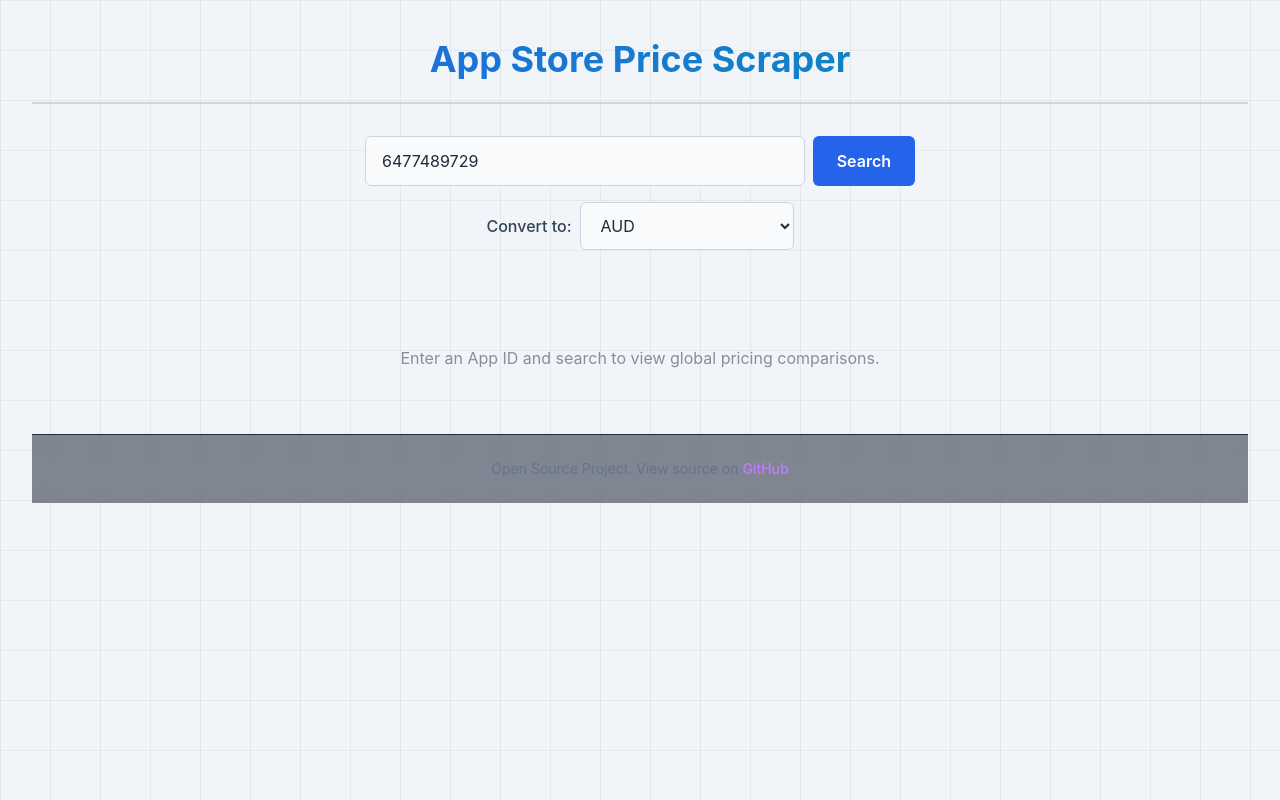
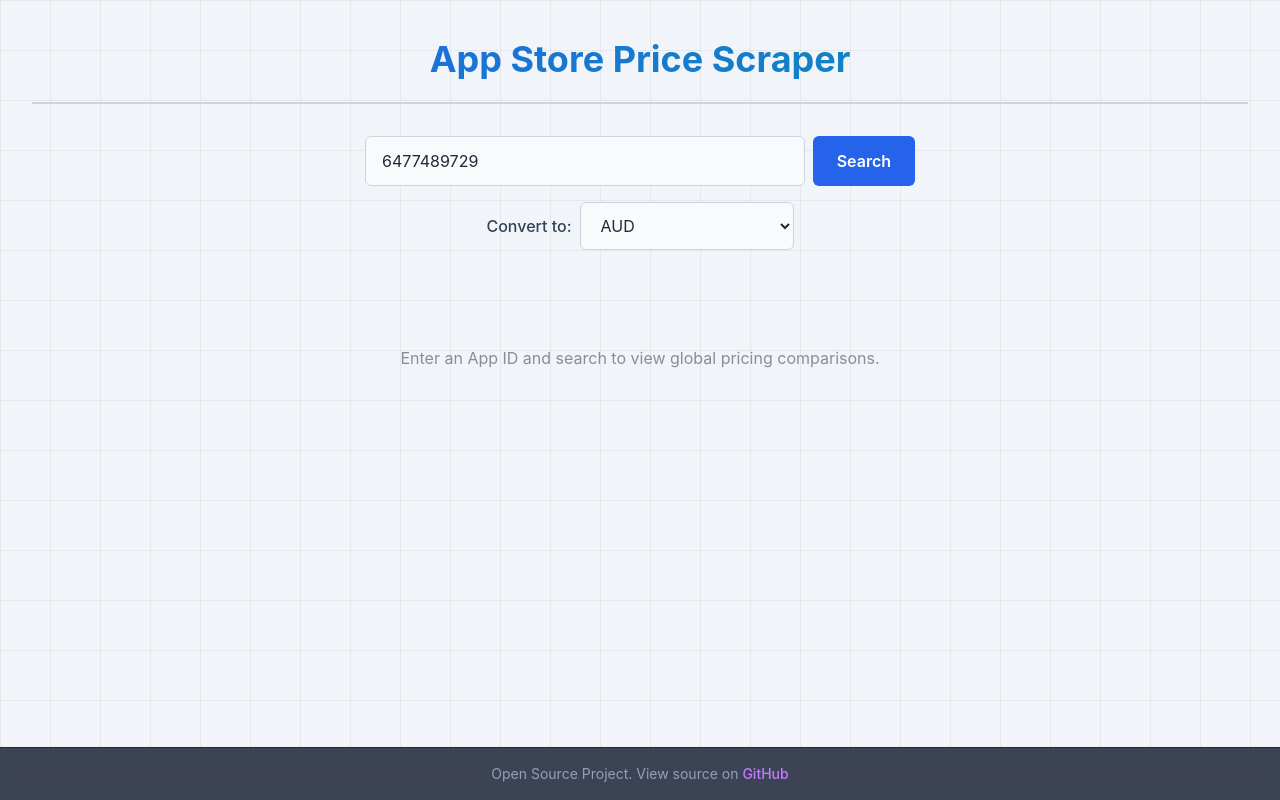
Before and after one commit to xiliourt/iOS-Next.JS-Scraper, a Next.js app: page / in a window 1280 px wide. Built offline with nearby package versions, Linux system fonts and the light colour scheme.

Commit message:
Update Footer.tsx

```diff
--- a/app/components/Footer.tsx
+++ b/app/components/Footer.tsx
@@ -4,8 +4,8 @@
 
 const Footer = ({ git }: FooterProps) => {
   return (
-    <footer className="w-full py-6 text-center border-t border-slate-800 bg-slate-900/50 backdrop-blur-sm">
-      <p className="text-slate-500 text-sm">
+    <footer className="fixed bottom-0 left-0 w-full py-4 text-center border-t border-slate-800 bg-slate-900/80 backdrop-blur-md z-50">
+      <p className="text-slate-400 text-xs sm:text-sm">
         Open Source Project. View source on{' '}
         <a
           href={git}
```
